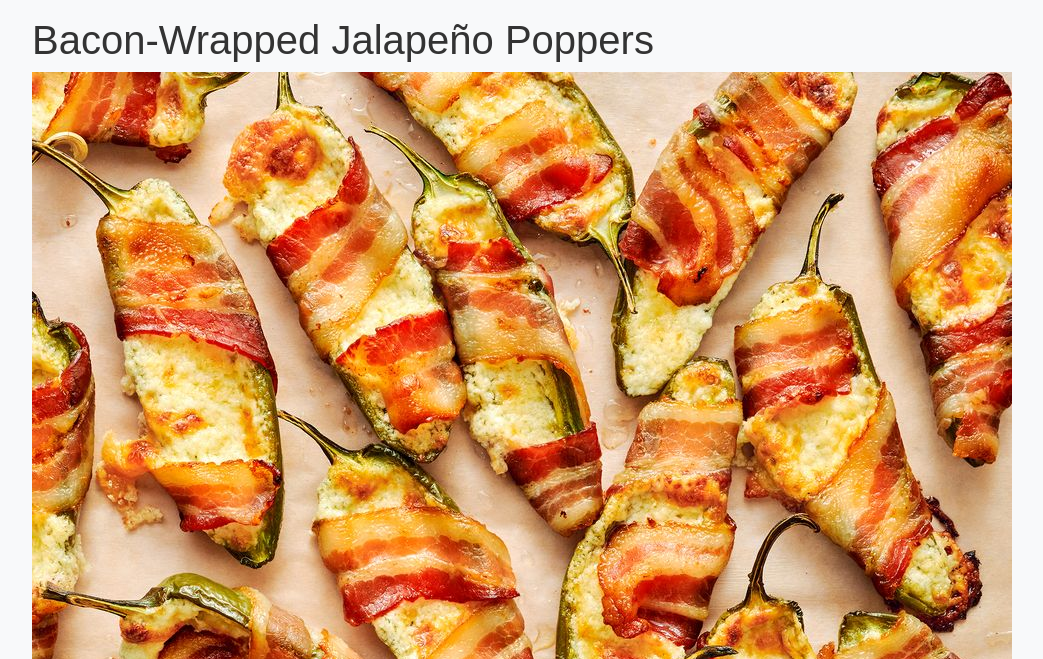
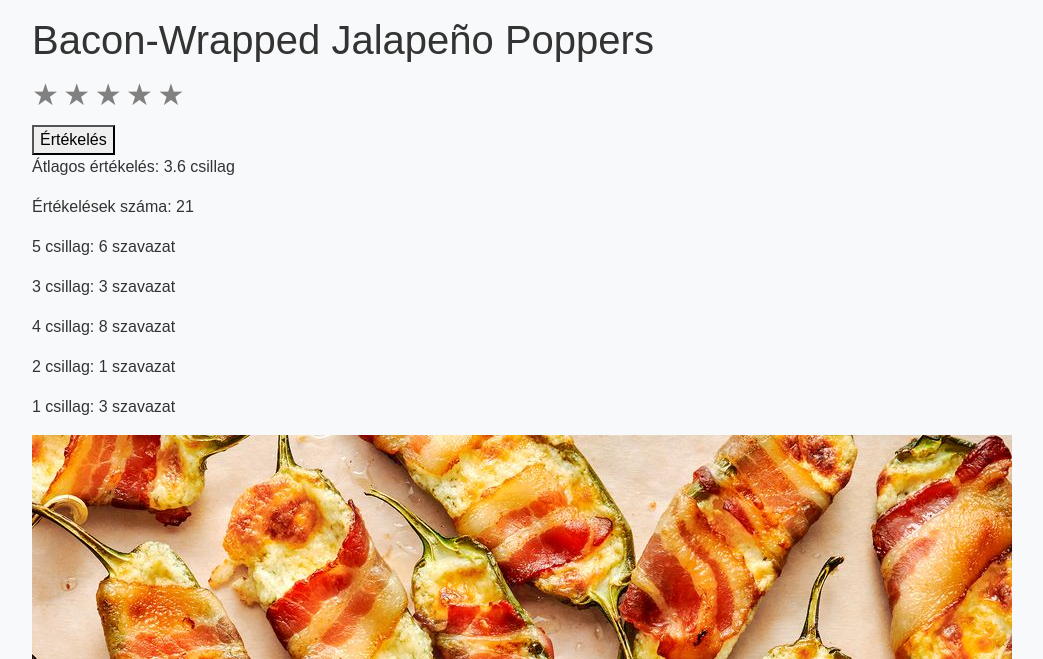
Before and after one commit to zsoltadam92/cs50w-finalProject-recipeBook, a Django app: page /recipe/16 in a window 1280 px wide. Shown: the part 66-725 px from the top of the page, without its empty margins (68-1111 px from the left). Run offline with Django 4.2, Linux system fonts and the light colour scheme; data comes from the database, SQL or seed files in the repository; some libraries are stand-ins or nearby versions.

Commit message:
star rating

```diff
--- a/recipebook/recepies/forms.py
+++ b/recipebook/recepies/forms.py
@@ -19,3 +19,10 @@ class RecipeForm(forms.ModelForm):
     def __init__(self, *args, **kwargs):
         super(RecipeForm, self).__init__(*args, **kwargs)
         self.fields['categories'].queryset = Category.objects.all()
+
+class RatingForm(forms.Form):
+    ratings = forms.ChoiceField(choices=[(str(i), str(i) + ' csillag') for i in range(1, 6)])
+
+    def save(self, recipe_id):
+        recipe = Recipe.objects.get(id=recipe_id)
+        recipe.update_rating(int(self.cleaned_data['ratings']))
--- a/recipebook/recepies/models.py
+++ b/recipebook/recepies/models.py
@@ -1,6 +1,8 @@
 from django.contrib.auth.models import User
 from django.db import models
 from django.urls import reverse
+from django.core.validators import MaxValueValidator, MinValueValidator
+
 
 
 # Create your models here.
@@ -30,9 +32,22 @@ class Recipe(models.Model):
   preparation = models.TextField()
   image = models.ImageField(upload_to='recepies/', null=True, blank=True)
   categories = models.ManyToManyField(Category, related_name='recipes')
+  ratings = models.JSONField(default=dict)
+  average_rating = models.FloatField(default=0.0)
+
+  def update_rating(self, new_rating):
+    ratings = self.ratings.get(str(new_rating), 0)
+    self.ratings[str(new_rating)] = ratings + 1
+    total_rating = sum(int(rate) * count for rate, count in self.ratings.items())
+    total_votes = sum(self.ratings.values())
+    self.average_rating = total_rating / total_votes
+    self.save()
+
+  def __str__(self):
+    return self.title
 
   def get_ingredients_list(self):
-        return self.ingredients.split('\n')
+    return self.ingredients.split('\n')
 
   def get_preparation_section(self):
         return self.preparation.split('\n')
--- a/recipebook/recepies/static/recepies/style.css
+++ b/recipebook/recepies/static/recepies/style.css
@@ -69,3 +69,23 @@
         margin-left: 0 !important;
     }
 }
+
+.star-checkbox {
+    display: none;  /* Elrejti a checkbox elemeket */
+}
+
+.star {
+    font-size: 30px;
+    color: grey;  /* Alapértelmezett szín, ha még nem értékelték */
+    cursor: pointer;
+}
+
+.star-checkbox:checked + .star {
+    color: gold;  /* Szín, ha kijelölték */
+}
+
+/* CSS hover effektus csak olvasásra */
+.star-checkbox:hover + .star,
+.star-checkbox:checked:hover + .star {
+    color: orange;
+}
--- a/recipebook/recepies/templates/recepies/recipe_details.html
+++ b/recipebook/recepies/templates/recepies/recipe_details.html
@@ -2,6 +2,22 @@
 
 <div class="container mt-3">
     <h1>{{ recipe.title }}</h1>
+    <form method="post" action="{% url 'recipe_details' recipe.id %}" >
+      {% csrf_token %}
+      <div class="rating">
+        {% for choice in form.ratings.field.choices %}
+        <input id="star{{ choice.0 }}" type="radio" name="ratings" value="{{ choice.0 }}" class="star-checkbox" style="display: none;">
+        <label for="star{{ choice.0 }}" class="star">&#9733;</label>
+        {% endfor %}
+    </div>
+      <button type="submit">Értékelés</button>
+    </form>
+    <p>Átlagos értékelés: {{ recipe.average_rating|floatformat:1 }} csillag</p>
+    <p>Értékelések száma: {{ total_ratings }}</p>
+    {% for rate, count in recipe.ratings.items %}
+        <p>{{ rate }} csillag: {{ count }} szavazat</p>
+    {% endfor %}
+
     <div>
       {% for category in recipe.categories.all %}
           <a href="{% url 'recipes_by_category' category.title %}" class="category-bubble badge ">{{ category.title }}</a>
@@ -37,8 +53,29 @@ function toggleStrikethrough(checkbox) {
     toggleClass(textElement, 'strikethrough', checkbox.checked);
 }
 
+
+
+document.querySelectorAll('.rating label').forEach(label => {
+  label.addEventListener('click', () => {
+      // Minden csillagot először szürkére állít
+      document.querySelectorAll('.rating label').forEach(innerLabel => {
+          innerLabel.style.color = 'grey';
+      });
+
+      // Az adott csillag és minden előző csillag arany színű lesz
+      let currentLabel = label;
+      while (currentLabel) {
+          currentLabel.style.color = 'gold';
+          currentLabel = currentLabel.previousElementSibling ? currentLabel.previousElementSibling.previousElementSibling : null;
+      }
+  });
+});
+
+
 </script>
 
 
 
+
+
 {% endblock %}
--- a/recipebook/recepies/urls.py
+++ b/recipebook/recepies/urls.py
@@ -12,6 +12,7 @@ urlpatterns = [
     path('recipe/<int:recipe_id>', views.recipe_details, name='recipe_details'),
     path('category/<str:category>/',views.recipes_by_category, name='recipes_by_category'),
     path('search/',views.search, name='search'),
+    # path('recipe/<int:recipe_id>/rate/', views.rate_recipe, name='rate_recipe'),
 
 ]
 
--- a/recipebook/recepies/views.py
+++ b/recipebook/recepies/views.py
@@ -1,13 +1,15 @@
 from django.contrib.auth import authenticate, login, logout
 from django.db import IntegrityError
 from django.http import HttpResponseRedirect
-from django.shortcuts import render, redirect
+from django.shortcuts import render, redirect, get_object_or_404
 from django.urls import reverse
 from django.contrib.auth.decorators import login_required
 from django.contrib.auth.models import User
 
 from .models import Recipe, Comment, Category
 from .forms import RecipeForm
+from .forms import RatingForm
+
 
 # Create your views here.
 
@@ -80,8 +82,18 @@ def recipe_add(request):
 def recipe_details(request, recipe_id):
     categories = Category.objects.all()
     recipe = Recipe.objects.get(pk=recipe_id)
+    total_ratings = sum(recipe.ratings.values())
 
-    return render(request, "recepies/recipe_details.html", {"recipe": recipe, 'categories': categories})
+
+    if request.method == 'POST':
+        form = RatingForm(request.POST)
+        if form.is_valid():
+            form.save(recipe_id)
+            return redirect('recipe_details', recipe_id=recipe_id)
+    else:
+        form = RatingForm()
+
+    return render(request, "recepies/recipe_details.html", {"recipe": recipe, 'categories': categories, 'form': form, 'total_ratings': total_ratings})
 
 
 def recipes_by_category(request, category):
```
Also changed, not shown: recipebook/db.sqlite3, recipebook/recepies/migrations/0007_recipe_rating_recipe_rating_count.py (added), recipebook/recepies/migrations/0008_remove_recipe_rating_remove_recipe_rating_count_and_more.py (added).
